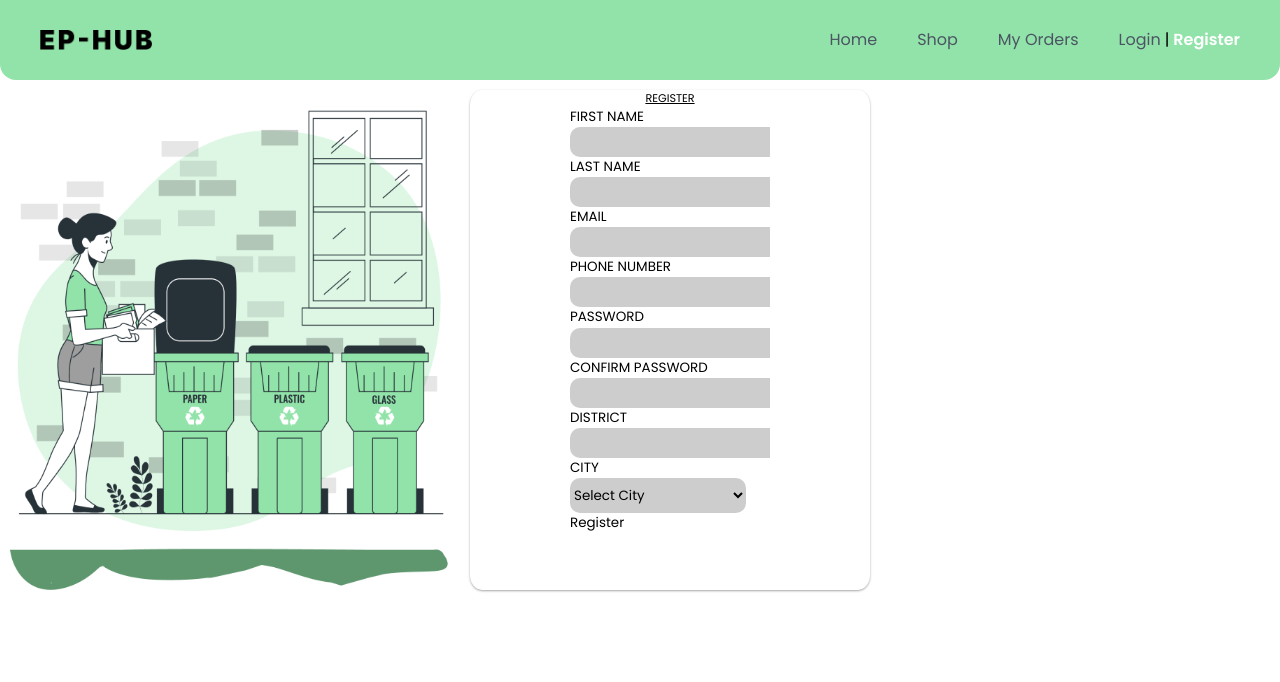
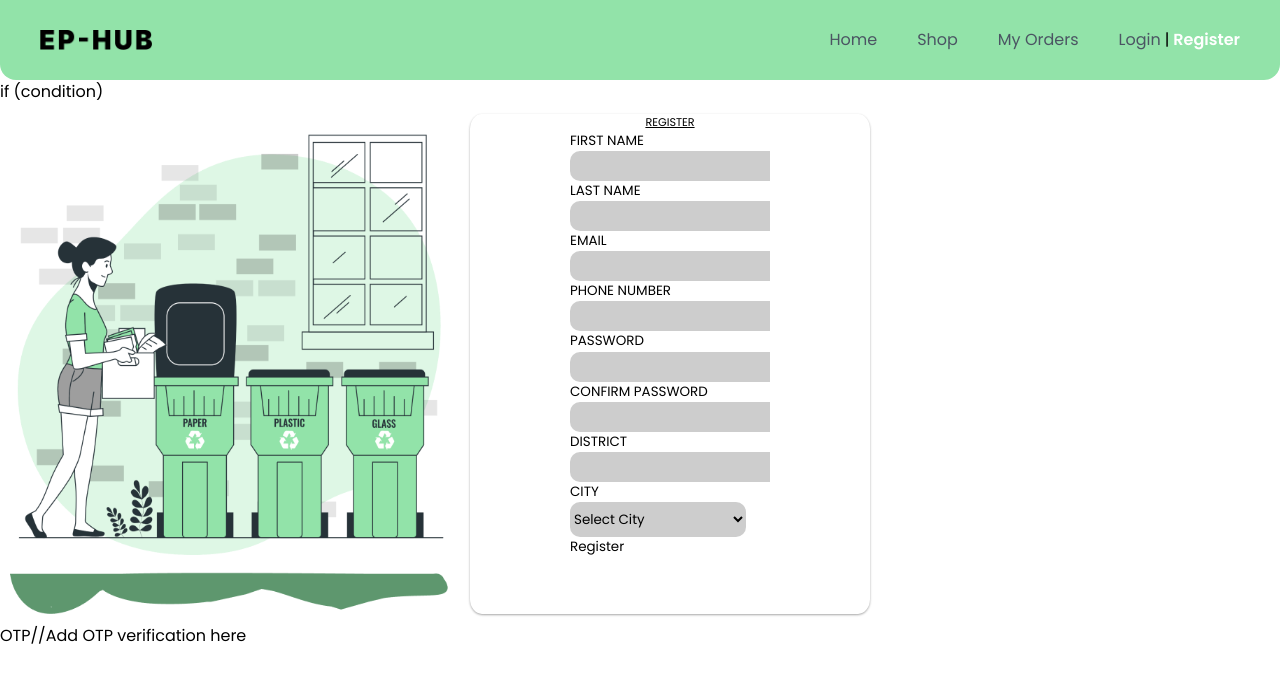
Before and after one commit to ElzaAnnThomas/EP-HUB-Frontend, a React (Vite) app: page /register in a window 1280 px wide. Shown: the top 682 px of the page. Built offline with nearby package versions, Linux system fonts and the light colour scheme.

Commit message:
registered state assigned

```diff
--- /dev/null
+++ b/src/Components/OTPVerify.jsx
@@ -0,0 +1,9 @@
+import React from 'react'
+
+const OTPVerify = () => {
+  return (
+    <div>OTPVerify</div>
+  )
+}
+
+export default OTPVerify
--- a/src/Pages/Register.jsx
+++ b/src/Pages/Register.jsx
@@ -17,6 +17,8 @@ const Register = () => {
     district: '',
     city: '',
   });
+
+  const [isRegistered, setIsRegistered] = useState(false);
 
   const navigate = useNavigate(); //declaring navigate function to navigate to another page
 
@@ -39,6 +41,9 @@ const Register = () => {
   return (
     <>
       <Navbar/>
+      if (condition) {
+
+      }
       <div className='container'>
         <div className='content'>
           <div className='img-box'>
@@ -76,6 +81,9 @@ const Register = () => {
           </div>
         </div>
       </div>
+      <div>
+        OTP//Add OTP verification here
+      </div>
     </>
   );
 };
```
